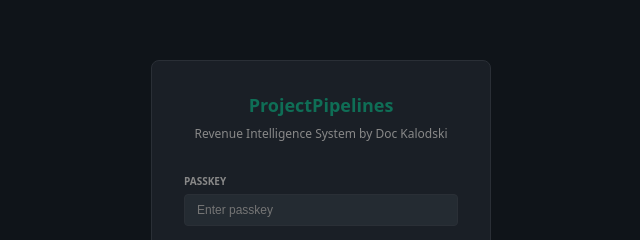
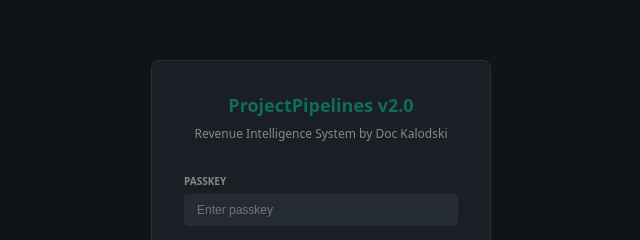
Before and after one commit to DocKalodski/projectpipelines-ofir-v2.0, a plain HTML site: page index.html in a window 1280 px wide. Shown: the part 208-448 px from the top of the page, 319-959 px from the left. Drawn offline with nearby package versions, Linux system fonts and the light colour scheme.

Commit message:
Add v2.0 version number to all branding

```diff
--- a/index.html
+++ b/index.html
@@ -3,7 +3,7 @@
 <head>
 <meta charset="UTF-8">
 <meta name="viewport" content="width=device-width, initial-scale=1">
-<title>ProjectPipelines by Doc Kalodski</title>
+<title>ProjectPipelines v2.0 by Doc Kalodski</title>
 <script src="https://cdn.jsdelivr.net/npm/@supabase/supabase-js@2"></script>
 <style>
 *{box-sizing:border-box;margin:0;padding:0}
@@ -98,7 +98,7 @@ html,body{width:100%;height:100%;background:#0f1419;color:#fff;font-family:syste
 <!-- LOGIN SCREEN -->
 <div id="login-screen" class="screen active">
   <div class="login-box">
-    <div class="login-title">ProjectPipelines</div>
+    <div class="login-title">ProjectPipelines v2.0</div>
     <div class="login-sub">Revenue Intelligence System by Doc Kalodski</div>
     <div class="login-field">
       <label class="login-label">Passkey</label>
@@ -127,7 +127,7 @@ html,body{width:100%;height:100%;background:#0f1419;color:#fff;font-family:syste
 <div id="app-container" style="display:none">
   <div class="header">
     <div class="header-title">
-      <h1>ProjectPipelines</h1>
+      <h1>ProjectPipelines v2.0</h1>
       <p>Revenue Intelligence System by Doc Kalodski</p>
     </div>
     <div class="header-right">
```
